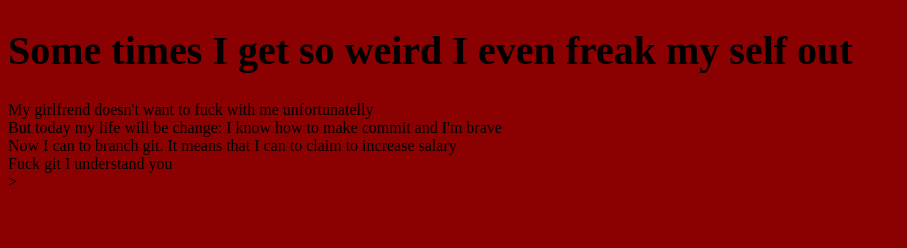
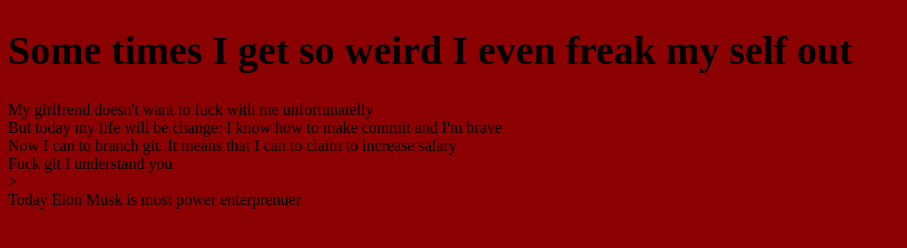
Before and after one commit to smile9/my-site, a plain HTML site: page index.html in a window 1280 px wide. Shown: the whole page, without its empty margins (0-907 px from the left). Drawn offline with Linux system fonts and the light colour scheme.

Commit message:
elon musk

```diff
--- a/index.html
+++ b/index.html
@@ -12,5 +12,6 @@ I even freak my self out</h1>
 <div> But today my life will be change: I know how to make commit and I'm brave </div>
 <div> Now I can to branch git. It means that I can to claim to increase salary </div>
 <div> Fuck git I understand you </div>>
+<div> Today Elon Musk is most power enterprenuer</div>
 </body>
 </html>
```
